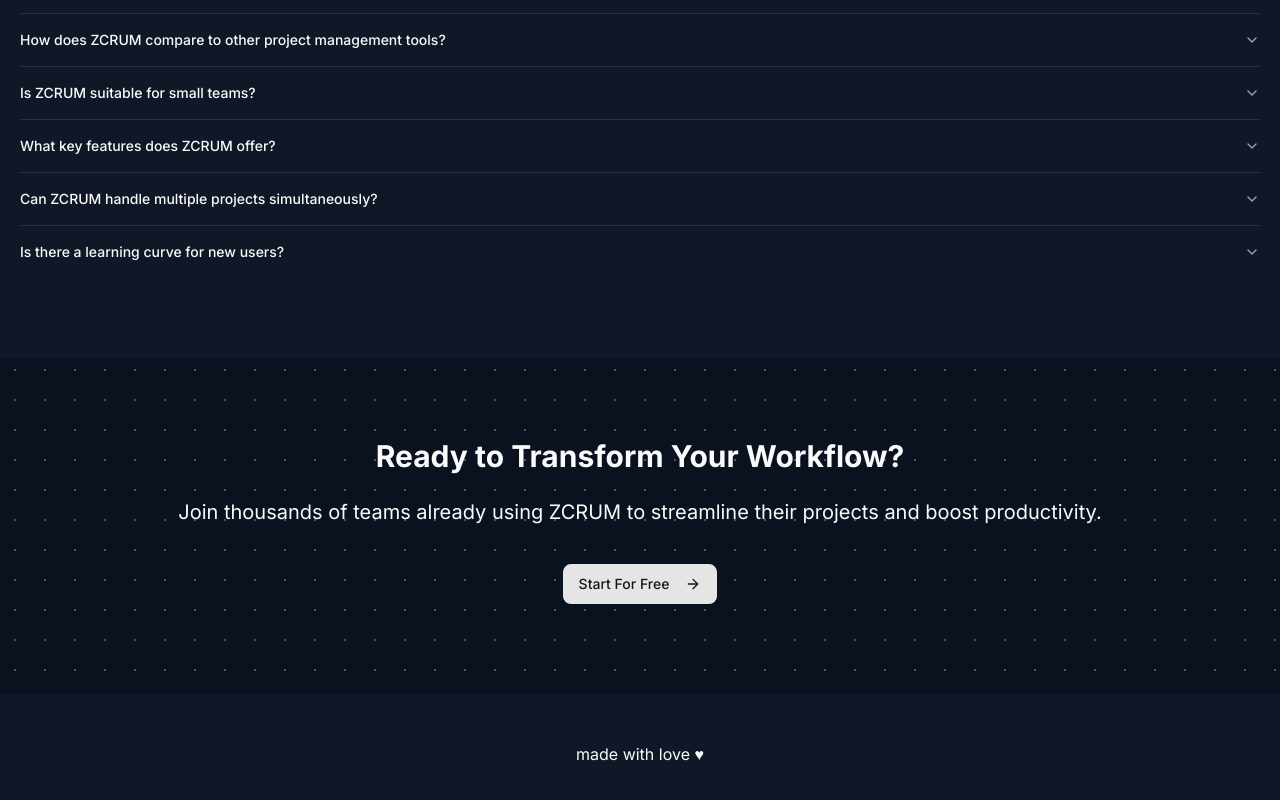
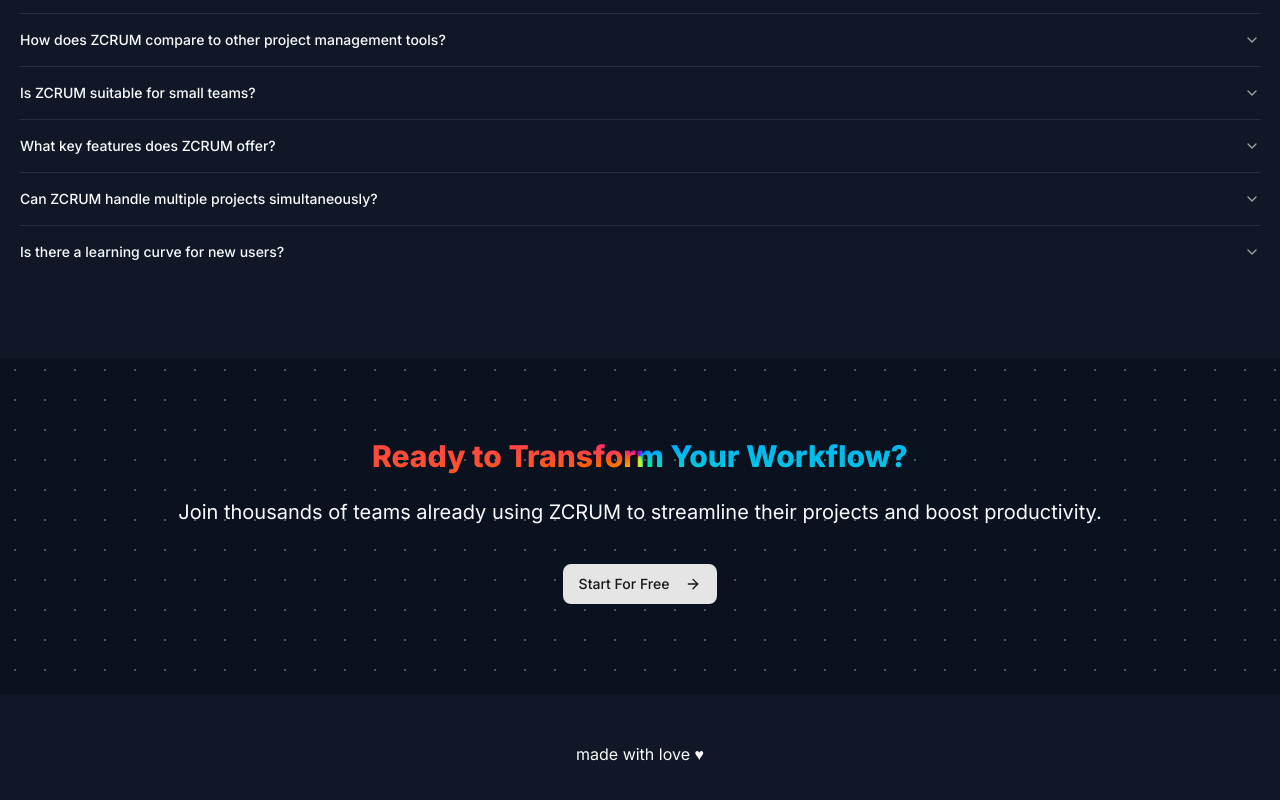
Before and after one commit to princevavadiya/JiraClone, a Next.js app: page / in a window 1280 px wide. Shown: the part 1685-2485 px from the top of the page. Built offline with nearby package versions, Linux system fonts and the light colour scheme; no server answers.

Commit message:
Update page.js

```diff
--- a/app/page.js
+++ b/app/page.js
@@ -156,7 +156,7 @@
       {/* CTA Section */}
       <section className="py-20 text-center px-5">
         <div className="container mx-auto">
-          <h3 className="text-3xl font-bold mb-6">
+          <h3 className="text-3xl font-bold mb-6 text-transparent bg-clip-text font-extrabold bg-conic/decreasing from-violet-700 via-lime-300 to-violet-700">
             Ready to Transform Your Workflow?
           </h3>
           <p className="text-xl mb-12">
```
